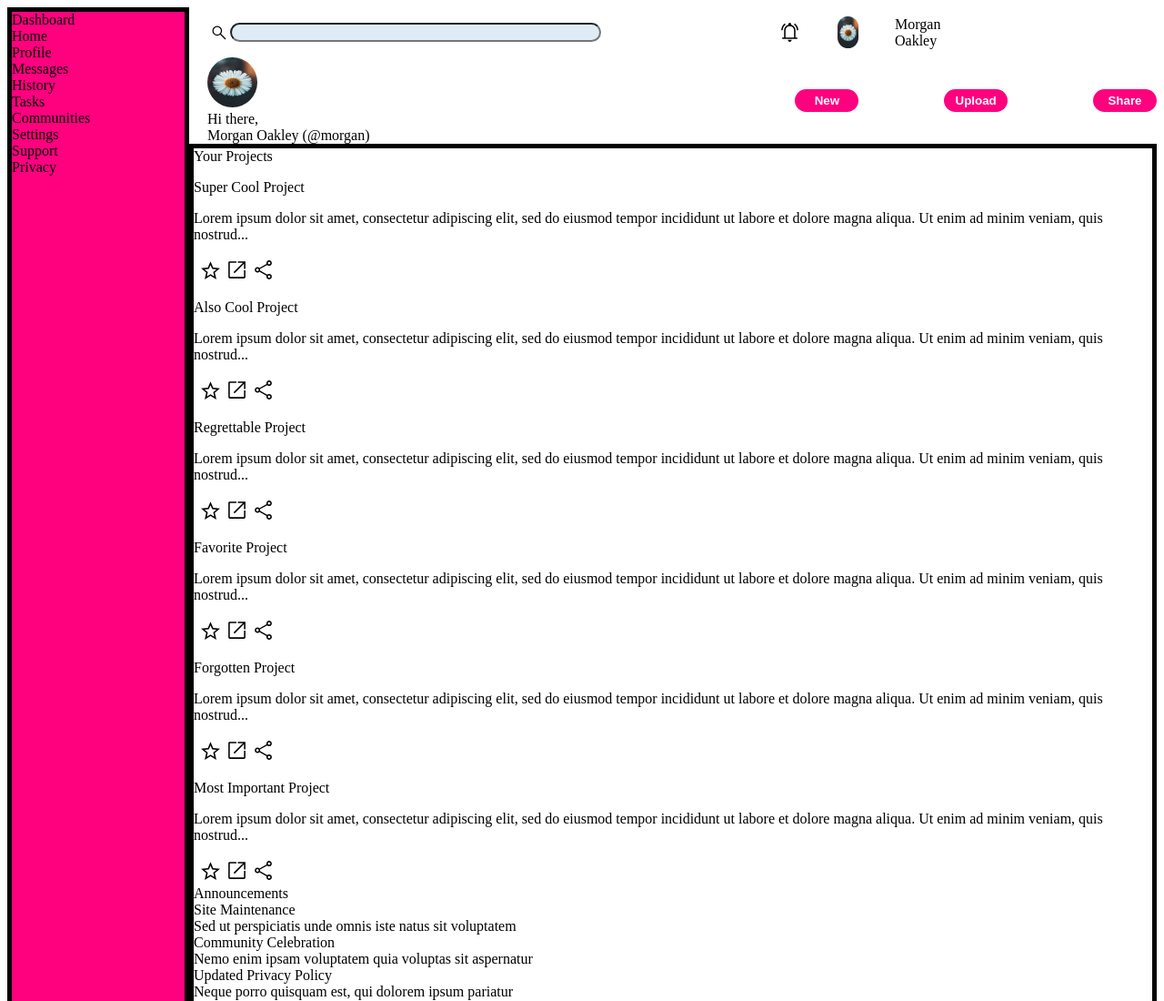
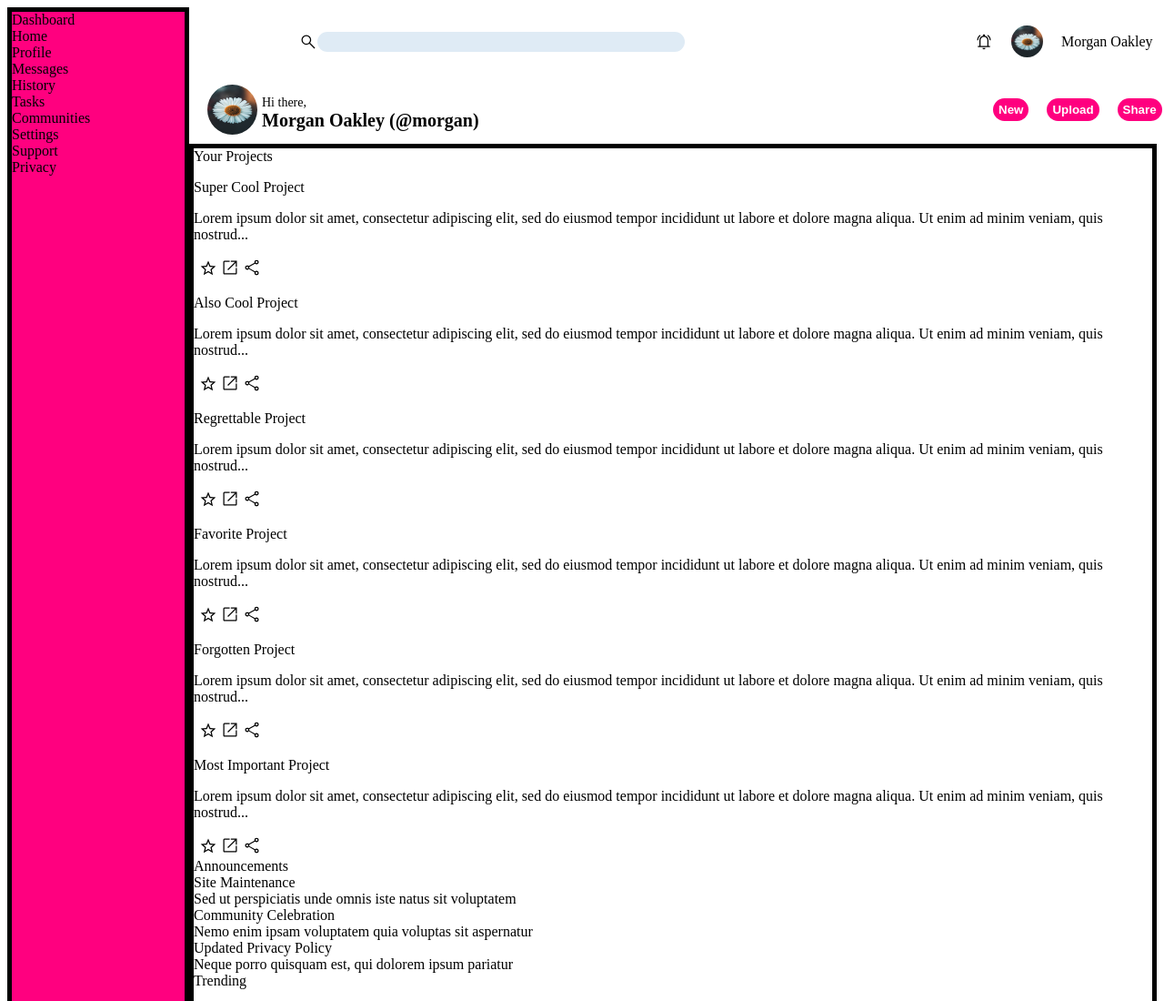
Before and after one commit to ECiarabellini/AdminDashboard, a plain HTML site: page index.html in a window 1280 px wide. Shown: the top 1100 px of the page at 91% size. Drawn offline with Linux system fonts and the light colour scheme.

Commit message:
Add refined header

```diff
--- a/index.html
+++ b/index.html
@@ -38,7 +38,7 @@
                     <img src="notification-bell.svg" alt="bell-icon">
                 </button>
                 <img src="daisy.jpg" alt="daisy" class="user-profile-img" id="header-row1-profile-img">
-                <div id="user-name">Morgan Oakley</div>
+                <div class="username" id="user-name">Morgan Oakley</div>
             </div>
 
         </div>
--- a/styles.css
+++ b/styles.css
@@ -15,13 +15,11 @@ button,
 button img{
     background-color: white;
     border: none;
-    width: 25px;
-    height: 25px;
+    width: 20px;
+    height: 20px;
 }
 
-.button:active,
-#search-button:active,
-#notification-icon:active{
+button:active{
     box-shadow: 0 2px #666;
     transform: translateY(2px);
 }
@@ -43,7 +41,6 @@ body{
 .header{
     grid-row: 1 / 2;
     grid-column: 2 / -1;
-    /* border: 5px solid black; */
     display: grid;
     grid-template-rows: 1fr 1fr;
     grid-template-columns: 1fr;
@@ -66,19 +63,16 @@ body{
     width: 35px;
     height: 35px;
     border-radius: 100px;
+    margin-left: 20px;
+    margin-right: 20px;
 
 }
 
 #search-button,
-#notification-icon{
+#notification-icon,
+.search-section{
     display: flex;
     justify-content: center;
-    align-items: center;
-}
-
-.search-section{
-    display: flex;
-    justify-content: left;
     align-items: center;
 }
 
@@ -91,26 +85,28 @@ body{
     background-color: #dfebf5;
     border-radius: 20px;
     width: clamp(100px, 100%, 400px);
+    border: none;
+    height: 20px;
 }
 
-.user-section{
+.user-section,
+.header-row-2-actions{
     grid-column: 2 / 3;
     display: flex;
     align-items: center;
-    justify-content: end;
     width: clamp(120px, 100%, 200px);
+    justify-self: flex-end;
 }
-#notification-icon,
-#header-row1-profile-img,
-#user-name{
-    margin-left: 20px;
-    margin-right: 20px;
+
+
+.username{
+    white-space:nowrap;
 }
 
 .header-row-2{
     grid-row: 2 / 3;
     display: grid;
-    grid-template-columns: 3fr 2fr;
+    grid-template-columns: 1fr 1fr;
 
 }
 
@@ -118,18 +114,6 @@ body{
     grid-column: 1/2;
 }
 
-.header-row-2-actions{
-    grid-column: 2 / -1;
-    display: flex;
-    justify-content: space-between;
-    align-items: center;
-}
-
-#header-row2-profile-img{
-    width: 55px;
-    height: 55px;
-    border-radius: 100px;
-}
 
 .header .button{
     background-color: #ff007f;
@@ -143,3 +127,40 @@ body{
     align-items: center;
     border: none;
 }
+
+.header-bottom-left{
+    display: grid;
+    grid-template-columns: 60px 1fr;
+    grid-template-rows: 1fr 1fr;
+}
+
+#header-row2-profile-img{
+    grid-column: 1 / 2;
+    grid-row: 1 / -1;
+    align-self: center;
+    margin-right: 200px;
+    width: 55px;
+    height: 55px;
+    border-radius: 100px;
+
+}
+
+#welcome-greeting{
+    grid-column: 2 / 3;
+    grid-row: 1 / 2;
+    font-size: 14px ;
+    display: flex;
+    align-items: flex-end;
+}
+
+#username-greeting{
+    grid-column: 2 / 3;
+    grid-row: 2 / -1;
+    display: flex;
+    align-items: flex-start;
+}
+
+.header-bottom-left .username{
+    font-size: 20px;
+    font-weight: 700;
+}
```
